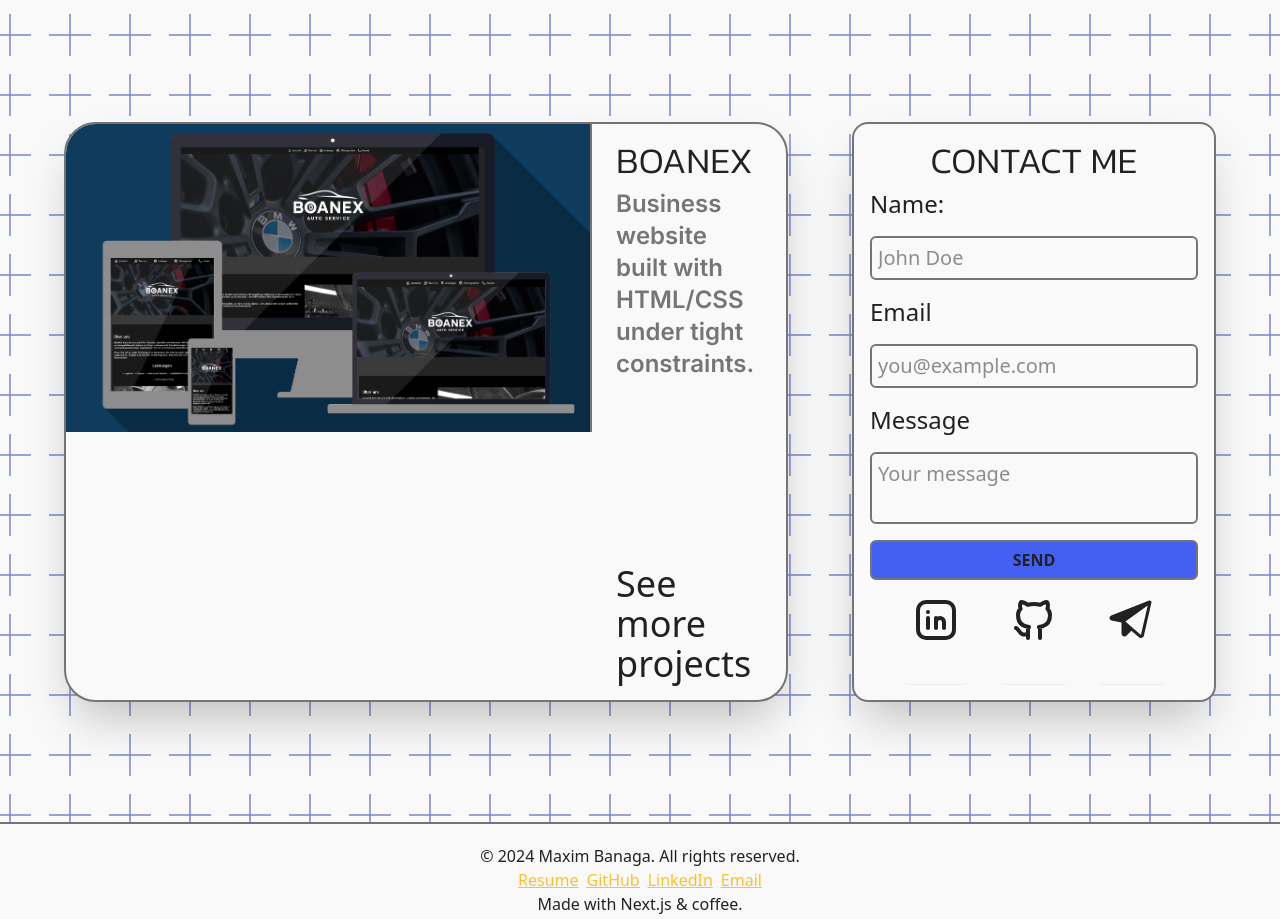
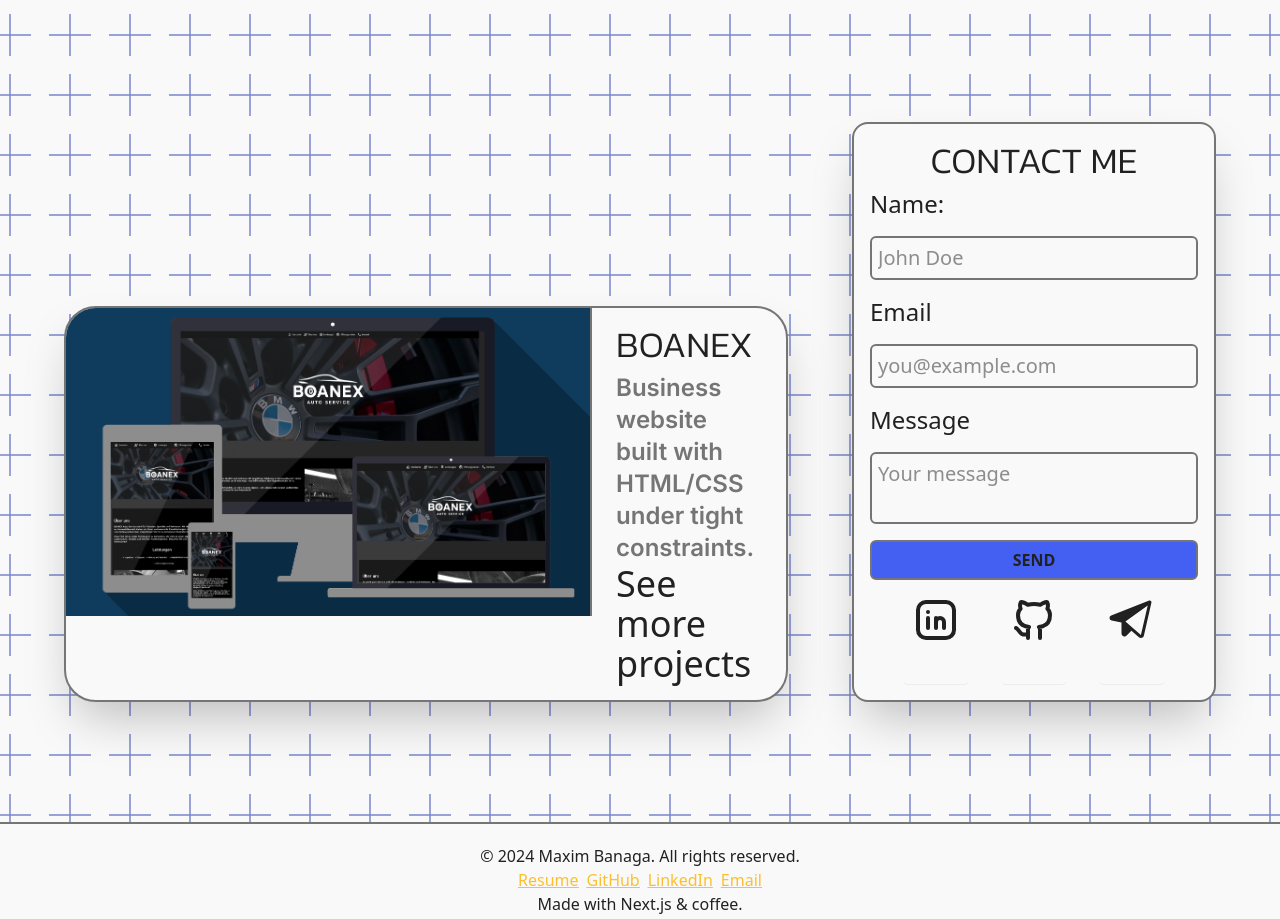
Before and after one commit to Xenmia/portfolio, a Next.js app: page / in a window 1280 px wide. Shown: the part 1160-2079 px from the top of the page. Built offline with nearby package versions, Linux system fonts and the light colour scheme.

Commit message:
Small tweaks

```diff
--- a/app/components/ProjectPreview.tsx
+++ b/app/components/ProjectPreview.tsx
@@ -23,7 +23,7 @@ const ProjectPreview = () => {
       duration={0.5}
       amount={1}
       once={false}
-      className="flex flex-col lg:flex-row flex-2/3 border-muted-light dark:border-muted-dark border-2
+      className="flex flex-col lg:flex-row flex-2/3 h-fit self-end border-muted-light dark:border-muted-dark border-2
     bg-background-light dark:bg-background-dark overflow-hidden origin-left rounded-4xl shadow-2xl"
     >
       <a href="https://boanex.netlify.app/">
```
